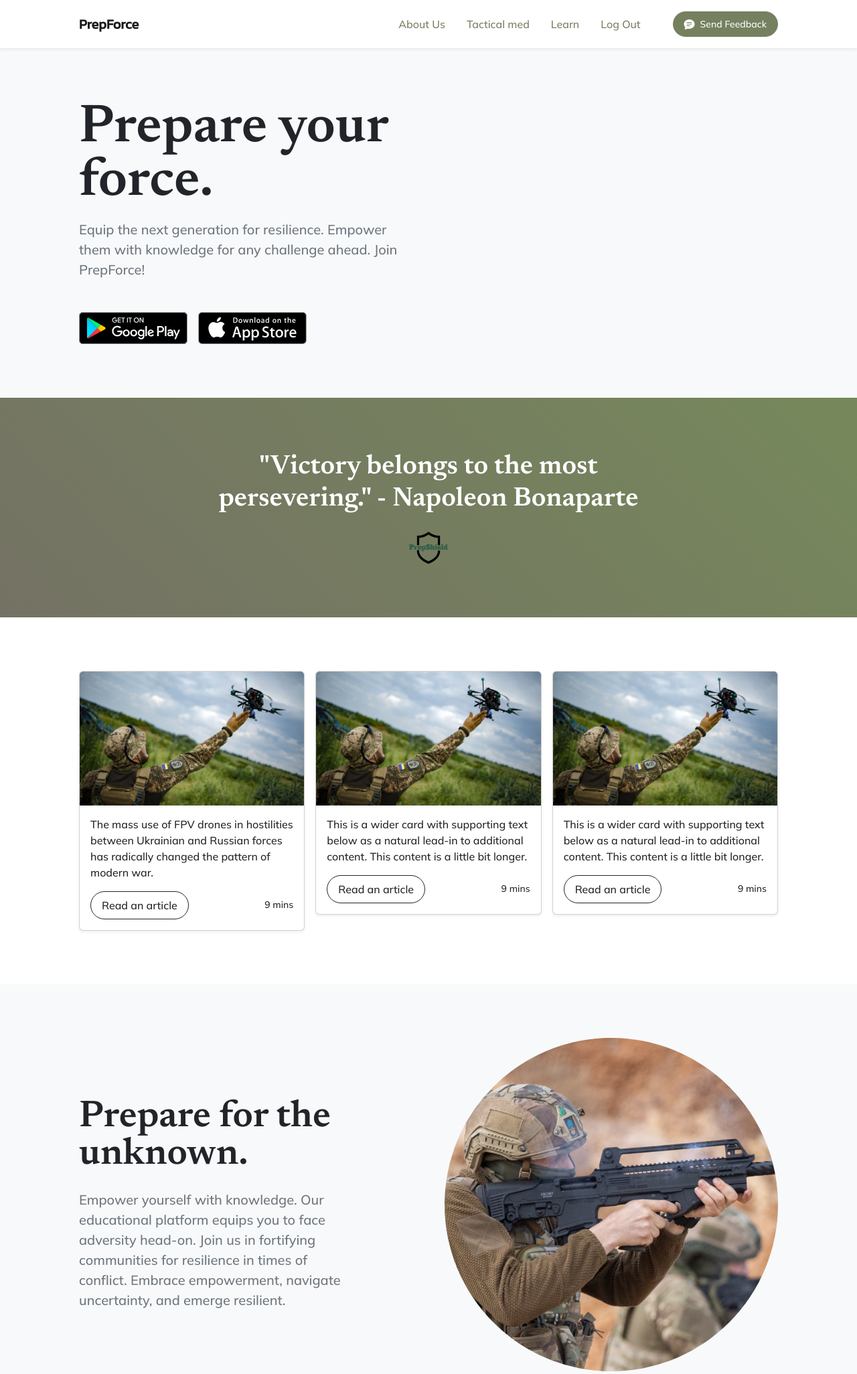
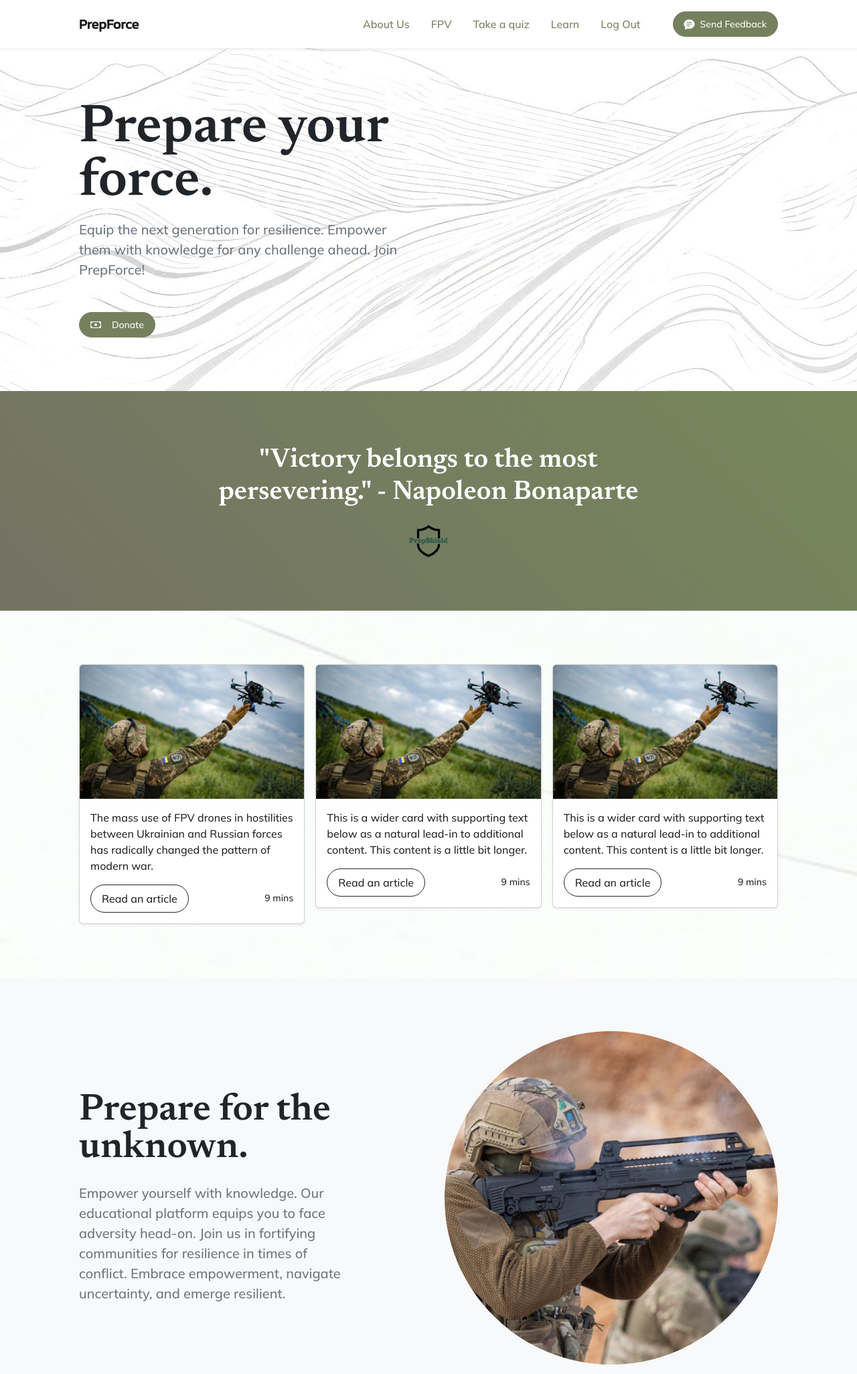
Before and after one commit to decadento/demo_d_project, a Django app: page /account/ in a window 1280 px wide. Shown: the top 2052 px of the page at 67% size. Run offline with Django 5.2, Linux system fonts and the light colour scheme; the visitor is signed in with stand-in values (Sample User, id 1); some libraries are stand-ins or nearby versions; grey boxes are pictures that could not be loaded.

Commit message:
style fixes

```diff
--- a/demo_d/account/urls.py
+++ b/demo_d/account/urls.py
@@ -10,5 +10,5 @@ urlpatterns = [
     path('login/', views.user_login, name='login'),
     path('signup/', views.user_signup, name='signup'),
     path('logout/', views.user_logout, name='logout'),
-    path('tac_med/', views.tac_med, name='tac_med'),
+    path('fpv/', views.fpv, name='fpv'),
 ]
--- a/demo_d/account/views.py
+++ b/demo_d/account/views.py
@@ -13,8 +13,8 @@ def index(request):
 def learn(request):
     return render(request, 'main/learn.html')
 
-def tac_med(request):
-    return render(request, 'account/tactical_medicine.html')
+def fpv(request):
+    return render(request, 'account/fpv.html')
 
 
 # signup page
--- a/demo_d/templates/account/tactical_medicine.html
+++ b/demo_d/templates/account/fpv.html
@@ -29,11 +29,16 @@
         background: linear-gradient(to right, #000000, #ff0000); /* Градієнт від чорного до темно-сірого */
     }
 
+    .body {
+        background-color: #fff;
+    }
 </style>
 
 {% endblock %}
 
 {% block content %}
+<body>
+
 
 <div class="article-container">
 
@@ -237,4 +242,5 @@
     </div>
 
 </div>
+</body>
 {% endblock %}
--- a/demo_d/templates/main/base.html
+++ b/demo_d/templates/main/base.html
@@ -23,7 +23,7 @@
         <link rel="stylesheet" href= {% static 'css/styles.css' %} />
 
     </head>
-    <body id="page-top">
+    <body id="page-top" style="position: relative; background-image: url('/media/samples/newo.jpg'); background-size: cover; background-position: center; background-repeat: no-repeat;">
         <!-- Navigation-->
         <nav class="navbar navbar-expand-lg navbar-light fixed-top shadow-sm" id="mainNav">
             <div class="container px-5">
@@ -36,7 +36,8 @@
                     <ul class="navbar-nav ms-auto me-4 my-3 my-lg-0">
                         {% if user.is_authenticated %}
                         <li class="nav-item"><a class="nav-link me-lg-3" href="{% url 'landing' %}">About Us</a></li>
-                        <li class="nav-item"><a class="nav-link me-lg-3" href="{% url 'tac_med' %}">Tactical med</a></li>
+                        <li class="nav-item"><a class="nav-link me-lg-3" href="{% url 'fpv' %}">FPV</a></li>
+                        <li class="nav-item"><a class="nav-link me-lg-3" href="{% url 'start' %}">Take a quiz</a></li>
                         <li class="nav-item"><a class="nav-link me-lg-3" href="{% url 'learn' %}">Learn</a></li>
                         <li class="nav-item"><a class="nav-link me-lg-3" href="{% url 'logout' %}">Log Out</a></li>
                         {% else %}
--- a/demo_d/templates/main/landing.html
+++ b/demo_d/templates/main/landing.html
@@ -44,9 +44,7 @@
 
 
 <!-- Mashead header-->
-<header class="masthead">
-
-
+<header class="masthead" style="position: relative; background-image: url('/media/samples/headd.jpg'); background-size: cover; background-position: center; background-repeat: no-repeat;" >
     <div class="container px-5">
         <div class="row gx-5 align-items-center">
             <div class="col-lg-6">
@@ -55,15 +53,20 @@
                     <h1 class="display-1 lh-1 mb-3">Prepare your force.</h1>
                     <p class="lead fw-normal text-muted mb-5">Equip the next generation for resilience. Empower them with knowledge for any challenge ahead. Join PrepForce!</p>
                     <div class="d-flex flex-column flex-lg-row align-items-center">
-                        <a class="me-lg-3 mb-4 mb-lg-0" href="#!"><img class="app-badge" src="/media/samples/google-play-badge.svg" alt="..." /></a>
-                        <a href="#!"><img class="app-badge" src="/media/samples/app-store-badge.svg" alt="..." /></a>
+                        <a href="https://savelife.in.ua/en/donate-en/#donate-army-card-monthly" class="btn btn-primary rounded-pill px-3 mb-2 mb-lg-0" target="_blank">
+                            <span class="d-flex align-items-center">
+                                <i class="bi-cash me-3"></i>
+                                <span class="small">Donate</span>
+                            </span>
+                        </a>
+
+
                     </div>
                 </div>
             </div>
             <div class="col-lg-6">
                 <!-- Masthead device mockup feature-->
                 <div class="masthead-device-mockup">
-
                     <div class="rounded-video">
                         <video muted autoplay loop style="max-width: 100%; height: 100%">
                             <source src="/media/samples/Prepforce.mp4" type="video/mp4" />
@@ -74,6 +77,8 @@
         </div>
     </div>
 </header>
+
+
 <!-- Quote/testimonial aside-->
 <aside class="text-center bg-gradient-primary-to-secondary">
     <div class="container px-5">
@@ -97,7 +102,7 @@
                 <p class="card-text">The mass use of FPV drones in hostilities between Ukrainian and Russian forces has radically changed the pattern of modern war.</p>
                 <div class="d-flex justify-content-between align-items-center">
                     {% if user.is_authenticated %}
-                        <a class="btn btn-outline-dark py-2 px-3 rounded-pill" href="{% url 'tac_med' %}" target="_blank">Read an article</a>
+                        <a class="btn btn-outline-dark py-2 px-3 rounded-pill" href="{% url 'fpv' %}" target="_blank">Read an article</a>
                     {% else %}
                         <a class="btn btn-outline-dark py-2 px-3 rounded-pill" href="{% url 'login' %}">Login to read</a>
                     {% endif %}
@@ -113,7 +118,7 @@
                 <p class="card-text">This is a wider card with supporting text below as a natural lead-in to additional content. This content is a little bit longer.</p>
                 <div class="d-flex justify-content-between align-items-center">
                     {% if user.is_authenticated %}
-                        <a class="btn btn-outline-dark py-2 px-3 rounded-pill" href="{% url 'tac_med' %}" target="_blank">Read an article</a>
+                        <a class="btn btn-outline-dark py-2 px-3 rounded-pill" href="{% url 'fpv' %}" target="_blank">Read an article</a>
                     {% else %}
                         <a class="btn btn-outline-dark py-2 px-3 rounded-pill" href="{% url 'login' %}">Login to read</a>
                     {% endif %}
@@ -129,7 +134,7 @@
                 <p class="card-text">This is a wider card with supporting text below as a natural lead-in to additional content. This content is a little bit longer.</p>
                 <div class="d-flex justify-content-between align-items-center">
                     {% if user.is_authenticated %}
-                        <a class="btn btn-outline-dark py-2 px-3 rounded-pill" href="{% url 'tac_med' %}" target="_blank">Read an article</a>
+                        <a class="btn btn-outline-dark py-2 px-3 rounded-pill" href="{% url 'fpv' %}" target="_blank">Read an article</a>
                     {% else %}
                         <a class="btn btn-outline-dark py-2 px-3 rounded-pill" href="{% url 'login' %}">Login to read</a>
                     {% endif %}
@@ -168,7 +173,7 @@
                     <img class="rounded-circle" src="/media/samples/gendalf.jpeg" alt="Generic placeholder image" width="140" height="140">
                     <h2 style="margin-top: 10px;">Illia Gendalf</h2>
                     <p>Taras is a military expert. Engages in communication with the military, reports on the needs and expenses of the Armed Forces. No one knows better what the army really needs.</p>
-                <a class="btn btn-outline-dark py-2 px-3 rounded-pill" href="https://twitter.com/taraschmut?lang=en" target="_blank">More...</a>
+                <a class="btn btn-outline-dark py-2 px-3 rounded-pill" href="https://twitter.com/taraschmut?lang=en" target="_blank">More ...</a>
 
                 </div>
             </div><!-- /.col-lg-4 -->
@@ -178,7 +183,7 @@
                     <img class="rounded-circle" src="/media/samples/admin.jpeg" alt="Generic placeholder image" width="140" height="140">
                     <h2 style="margin-top: 10px;">Denys Quebec</h2>
                     <p>Taras is a military expert. Engages in communication with the military, reports on the needs and expenses of the Armed Forces. No one knows better what the army really needs.</p>
-                    <a class="btn btn-outline-dark py-2 px-3 rounded-pill" href="https://twitter.com/taraschmut?lang=en" target="_blank">More...</a>
+                    <a class="btn btn-outline-dark py-2 px-3 rounded-pill" href="https://twitter.com/taraschmut?lang=en" target="_blank">More ...</a>
 
                 </div>
             </div><!-- /.col-lg-4 -->
@@ -188,7 +193,7 @@
                     <img class="rounded-circle" src="/media/samples/chmut.jpeg" alt="Generic placeholder image" width="140" height="140">
                     <h2 style="margin-top: 10px;">Taras Chmut</h2>
                     <p>Taras is a military expert. Engages in communication with the military, reports on the needs and expenses of the Armed Forces. No one knows better what the army really needs.</p>
-                    <a class="btn btn-outline-dark py-2 px-3 rounded-pill" href="https://twitter.com/taraschmut?lang=en" target="_blank">More...</a>
+                    <a class="btn btn-outline-dark py-2 px-3 rounded-pill" href="https://twitter.com/taraschmut?lang=en" target="_blank">More ...</a>
 
                 </div>
             </div><!-- /.col-lg-4 -->
@@ -203,7 +208,7 @@
 
 
 <!-- Call to action section-->
-<section class="cta">
+<section class="cta" style="background-color: white;">
     <div class="cta-content">
         <div class="container px-5">
             <h2 class="text-white display-1 lh-1 mb-4">
@@ -213,7 +218,7 @@
             </h2>
 
             {% if user.is_authenticated %}
-                <a class="btn btn-outline-light py-3 px-4 rounded-pill" href="{% url 'tac_med' %}" target="_blank">Read an article</a>
+                <a class="btn btn-outline-light py-3 px-4 rounded-pill" href="{% url 'fpv' %}" target="_blank">Read an article</a>
             {% else %}
                 <a class="btn btn-outline-light py-3 px-4 rounded-pill" href="{% url 'login' %}">Login to read</a>
             {% endif %}
@@ -231,12 +236,9 @@
     </div>
 
 </section>
+<section class="bg-white">
+<div class="demo-row">
 
-<div class="demo-row">
-    <div class="container" id="id-sponsors">
-      <div class="text-center">
-      <h2 style="margin:20px 0;color:#fff;">Platinum Sponsors</h2>
-    </div>
     <div id="sponsor-carousel" class="carousel slide" data-ride="carousel">
       <!-- Indicators -->
       <ol class="carousel-indicators">
@@ -245,7 +247,7 @@
         <li data-target="#carousel-example-generic" data-slide-to="2"></li>
       </ol>
       <!-- Wrapper for slides -->
-      <div class="carousel-inner" role="listbox">
+      <div class="carousel-inner" role="listbox" >
         <div class="item active">
           <div class="row">
             <div class="col-sm-3 col-xs-6">
@@ -282,7 +284,7 @@
     </div>
     </div>
     </div>
-
+</section>
 <!-- Feedback Modal-->
 <div class="modal fade" id="feedbackModal" tabindex="-1" aria-labelledby="feedbackModalLabel" aria-hidden="true">
     <div class="modal-dialog modal-dialog-centered">
--- a/demo_d/templates/main/learn.html
+++ b/demo_d/templates/main/learn.html
@@ -41,7 +41,7 @@
                 <div class="card-body">
                 <p class="card-text">The mass use of FPV drones in hostilities between Ukrainian and Russian forces has radically changed the pattern of modern war.</p>
                 <div class="d-flex justify-content-between align-items-center">
-                    <a class="btn btn-outline-dark py-3 px-4 rounded-pill" href="{% url 'tac_med' %}" target="_blank">Read an article</a>
+                    <a class="btn btn-outline-dark py-3 px-4 rounded-pill" href="{% url 'fpv' %}" target="_blank">Read an article</a>
                     <small class="text-body-secondary">9 mins</small>
                 </div>
                 </div>
```
Also changed, not shown: demo_d/templates/account/login.html (+7 -2 lines), demo_d/templates/account/signup.html (+7 -7 lines), demo_d/templates/quiz/start_quiz.html (+12 -0 lines), demo_d/media/samples/he.jpg (added), demo_d/media/samples/head.jpg (added), demo_d/media/samples/headd.jpg (added), demo_d/media/samples/newo.jpg (added), 1 other file.
